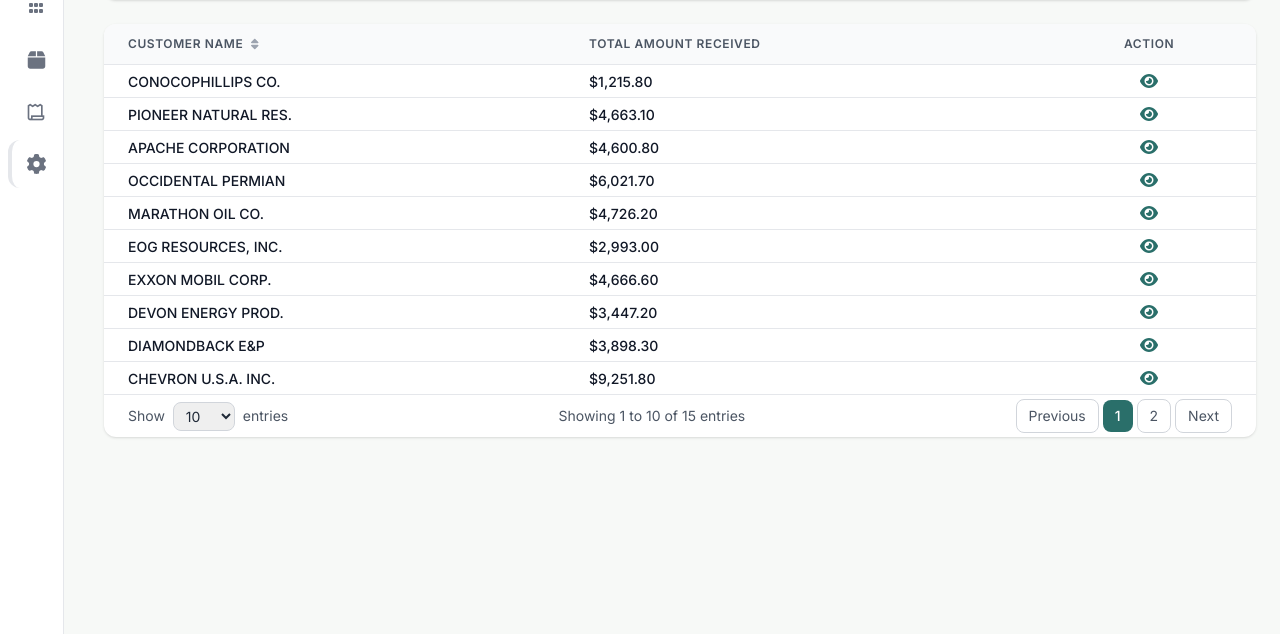
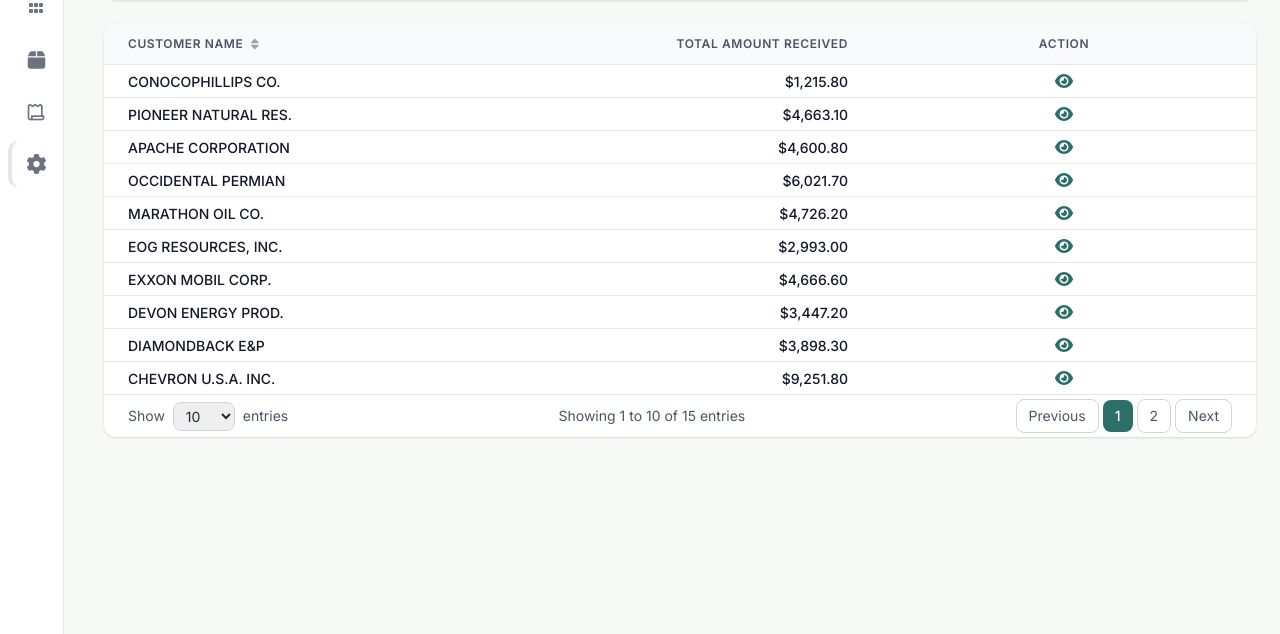
Before and after one commit to AbdulAhadInternFP/mineral-links-new, a Laravel app: page /admin/invoice/summarize in a window 1280 px wide. Shown: the part 96-730 px from the top of the page. Run offline with Laravel 12, Linux system fonts and the light colour scheme; some libraries are stand-ins or nearby versions.

Commit message:
Update summarize.blade.php

```diff
--- a/resources/views/admin/invoices/summarize.blade.php
+++ b/resources/views/admin/invoices/summarize.blade.php
@@ -4,19 +4,22 @@
 
     <section id="invoices_table_section" class="bg-white rounded-xl shadow overflow-hidden">
         <div class="overflow-x-auto">
-            <table class="w-full">
+            <table class="w-full table-fixed">
                 <thead class="bg-gray-50 border-b border-gray-200 sticky top-0">
                     <tr>
-                        <th class="px-6 py-3 text-left text-xs font-semibold text-gray-600 uppercase tracking-wider">
+                        <th
+                            class="w-1/3 px-6 py-3 text-left text-xs font-semibold text-gray-600 uppercase tracking-wider">
                             <div class="flex items-center cursor-pointer">
                                 Customer Name
                                 <i class="fa-solid fa-sort ml-2 text-gray-400"></i>
                             </div>
                         </th>
-                        <th class="px-6 py-3 text-left text-xs font-semibold text-gray-600 uppercase tracking-wider">
+                        <th
+                            class="w-1/3 px-6 py-3 text-right text-xs font-semibold text-gray-600 uppercase tracking-wider">
                             Total Amount Received
                         </th>
-                        <th class="px-6 py-3 text-center text-xs font-semibold text-gray-600 uppercase tracking-wider">
+                        <th
+                            class="w-1/3 px-6 py-3 text-center text-xs font-semibold text-gray-600 uppercase tracking-wider">
                             Action
                         </th>
                     </tr>
@@ -46,8 +49,8 @@
                             <td class="px-6 py-1">
                                 <span class="text-sm font-medium text-gray-900">{{ $customer }}</span>
                             </td>
-                            <td class="px-6 py-1">
-                                <span class="text-sm font-medium text-gray-900">${{ number_format($amount, 2) }}</span>
+                            <td class="px-6 py-1 text-right">
+                                <span class="text-sm  font-medium text-gray-900">${{ number_format($amount, 2) }}</span>
                             </td>
                             <td class="px-6 py-1 text-center">
                                 <a href="{{ route('admin.invoice.preview') }}"
```
